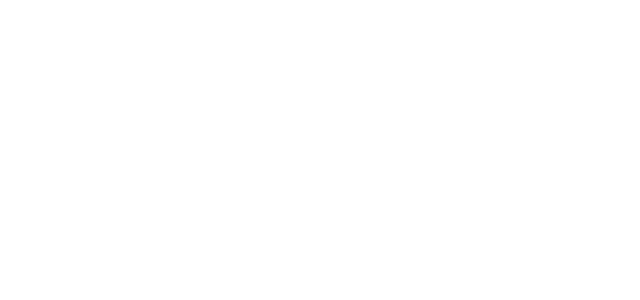
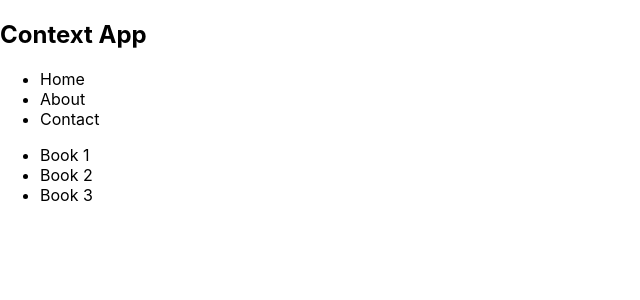
Before and after one commit to pohern/context-hooks, a React (Create React App) app: page / in a window 1280 px wide. Shown: the top 300 px of the page, without its empty margins (0-640 px from the left). Built offline with nearby package versions, Linux system fonts and the light colour scheme.

Commit message:
add booklist component

```diff
--- a/src/App.js
+++ b/src/App.js
@@ -1,9 +1,11 @@
 import React from 'react';
-
+import NavBar from './components/NavBar'
+import BookList from './components/BookList'
 function App() {
   return (
     <div className="App">
-
+      <NavBar />
+      <BookList />
     </div>
   );
 }
--- /dev/null
+++ b/src/components/BookList.js
@@ -0,0 +1,18 @@
+import React, { Component } from 'react'
+
+class BookList extends Component {
+
+    render() {
+        return (
+          <div className='book-list'>
+            <ul>
+              <li>Book 1</li>
+              <li>Book 2</li>
+              <li>Book 3</li>
+            </ul>
+          </div>
+        );
+    }
+}
+
+export default BookList;
```
